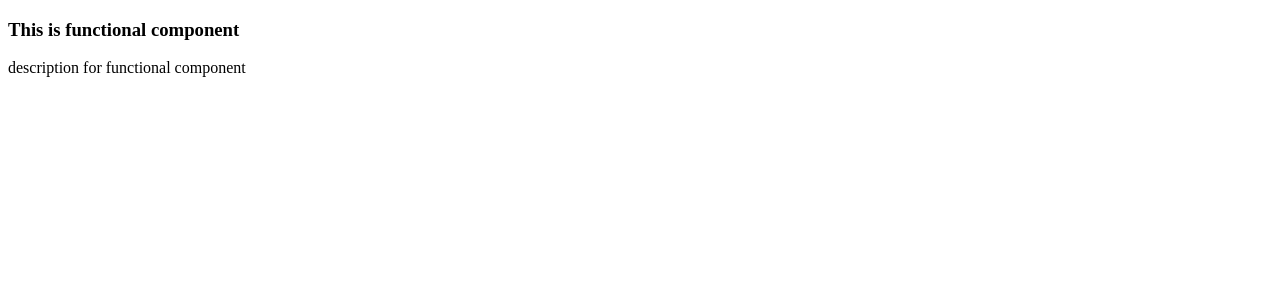
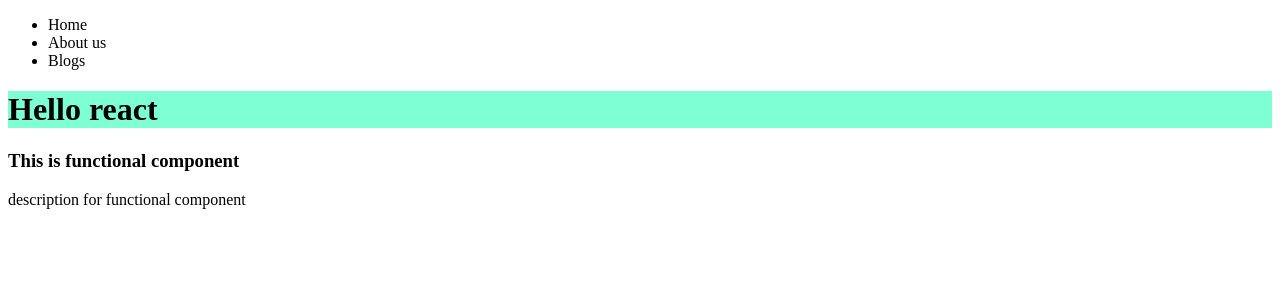
Before and after one commit to thesakshijaiswal/namsteReact, a React (Vite) app: page / in a window 1280 px wide. Shown: the top 300 px of the page. Built offline with nearby package versions, Linux system fonts and the light colour scheme.

Commit message:
render a functional component inside oth component

```diff
--- a/App.js
+++ b/App.js
@@ -11,11 +11,11 @@ const heading2 = React.createElement(
   { id: "title", key: "h2" },
   "Namaste react",
 );
-const heading3 = (
+const Heading3 = () => (
   <ul>
-    <li>Home</li>
-    <li>About us </li>
-    <li>Blogs </li>
+    <li key="l1">Home</li>
+    <li key="l2">About us </li>
+    <li key="l3">Blogs </li>
   </ul>
 );
 //This how jsx looks
@@ -23,7 +23,6 @@ const heading4 = <h1>Now im utilising jsx</h1>;
 const container = React.createElement("div", { id: "container" }, [
   heading,
   heading2,
-  heading3,
   heading4,
 ]);
 
@@ -33,8 +32,14 @@ const container = React.createElement("div", { id: "container" }, [
 const HeaderComponent = () => {
   return (
     <div>
-      <h3>This is functional component</h3>
-      <p>description for functional component</p>
+      <Heading3 />
+      {heading}
+      {
+        //any js code can go inside of this
+        console.log(20 + 30)
+      }
+      <h3 key="h3">This is functional component</h3>
+      <p key="para1">description for functional component</p>
     </div>
   );
 };
```
